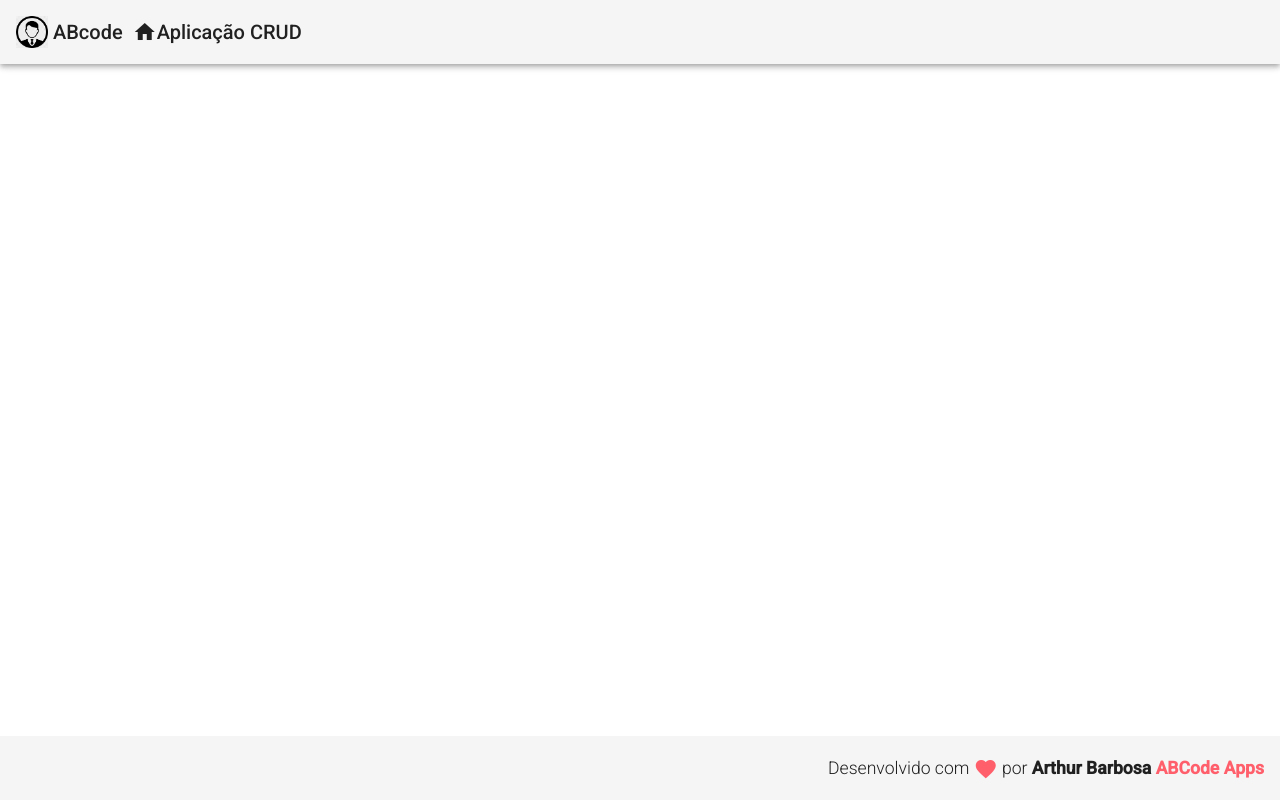
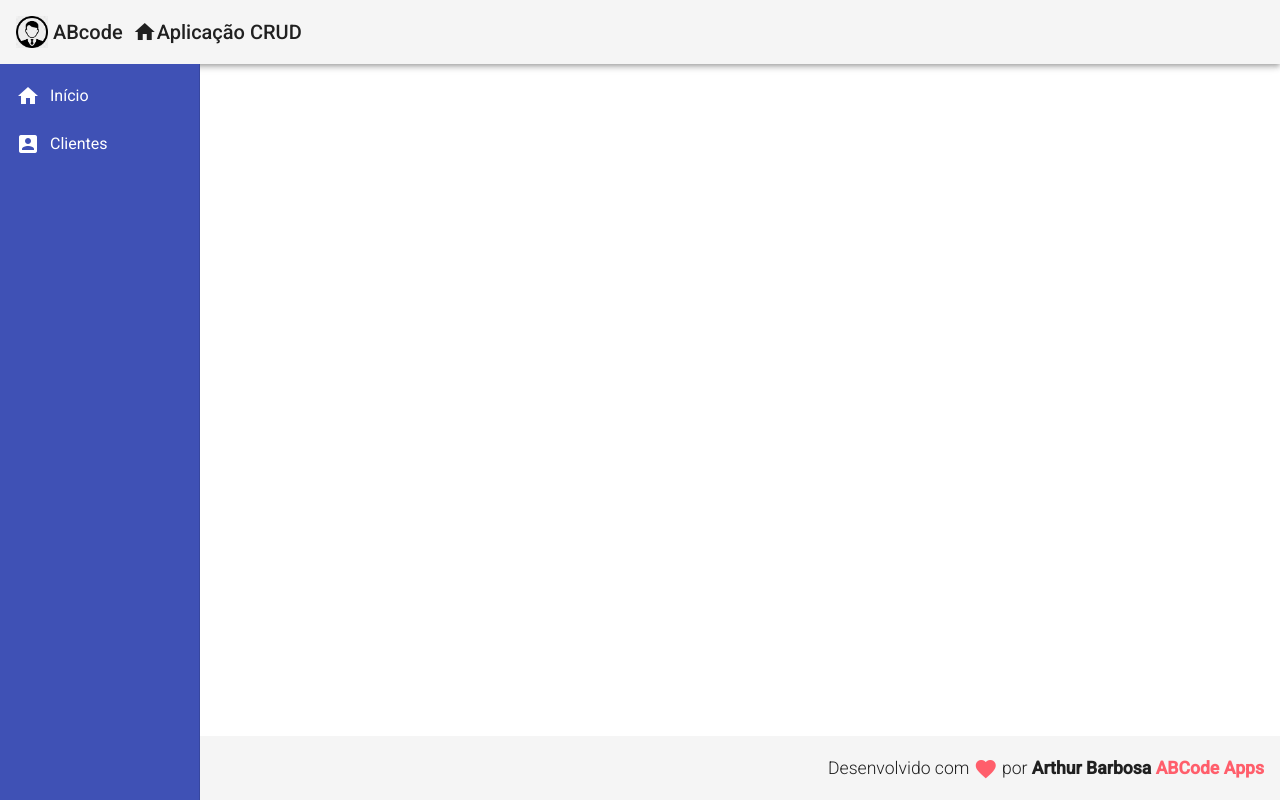
Before and after one commit to arthurBarbosa/register-client, an Angular app in the folder register-client-angular-ui/register-client-angular-ui/: page / in a window 1280 px wide. Built offline with nearby package versions, Linux system fonts and the light colour scheme.

Commit message:
Created component nav

```diff
--- a/register-client-angular-ui/register-client-angular-ui/src/app/app.component.html
+++ b/register-client-angular-ui/register-client-angular-ui/src/app/app.component.html
@@ -1,2 +1,3 @@
 <app-header></app-header>
+<app-nav></app-nav>
 <app-footer></app-footer>
--- /dev/null
+++ b/register-client-angular-ui/register-client-angular-ui/src/app/components/template/nav/nav.component.css
@@ -0,0 +1,12 @@
+.sidenav {
+    background-color: #3F51B5;
+    width: 200px;
+}
+
+.sidenav a {
+    color: #fff;
+}
+
+.sidenav i {
+    padding-right: 10px;
+}
--- /dev/null
+++ b/register-client-angular-ui/register-client-angular-ui/src/app/components/template/nav/nav.component.html
@@ -0,0 +1,18 @@
+<mat-sidenav-container class="container">
+    <mat-sidenav class="sidenav" mode="side" opened fixedInViewport="true" fixedTopGap="64">
+        <mat-nav-list class="nav-list">
+            <a mat-list-item>
+                <i class="material-icons">
+                    home
+                </i>
+                Início
+            </a>
+            <a mat-list-item>
+                <i class="material-icons">
+                    account_box
+                </i>
+                Clientes
+            </a>
+        </mat-nav-list>
+    </mat-sidenav>
+</mat-sidenav-container>
--- /dev/null
+++ b/register-client-angular-ui/register-client-angular-ui/src/app/components/template/nav/nav.component.ts
@@ -0,0 +1,15 @@
+import { Component, OnInit } from '@angular/core';
+
+@Component({
+  selector: 'app-nav',
+  templateUrl: './nav.component.html',
+  styleUrls: ['./nav.component.css']
+})
+export class NavComponent implements OnInit {
+
+  constructor() { }
+
+  ngOnInit(): void {
+  }
+
+}
```
Also changed, not shown: register-client-angular-ui/register-client-angular-ui/src/app/app.module.ts (+8 -2 lines).
